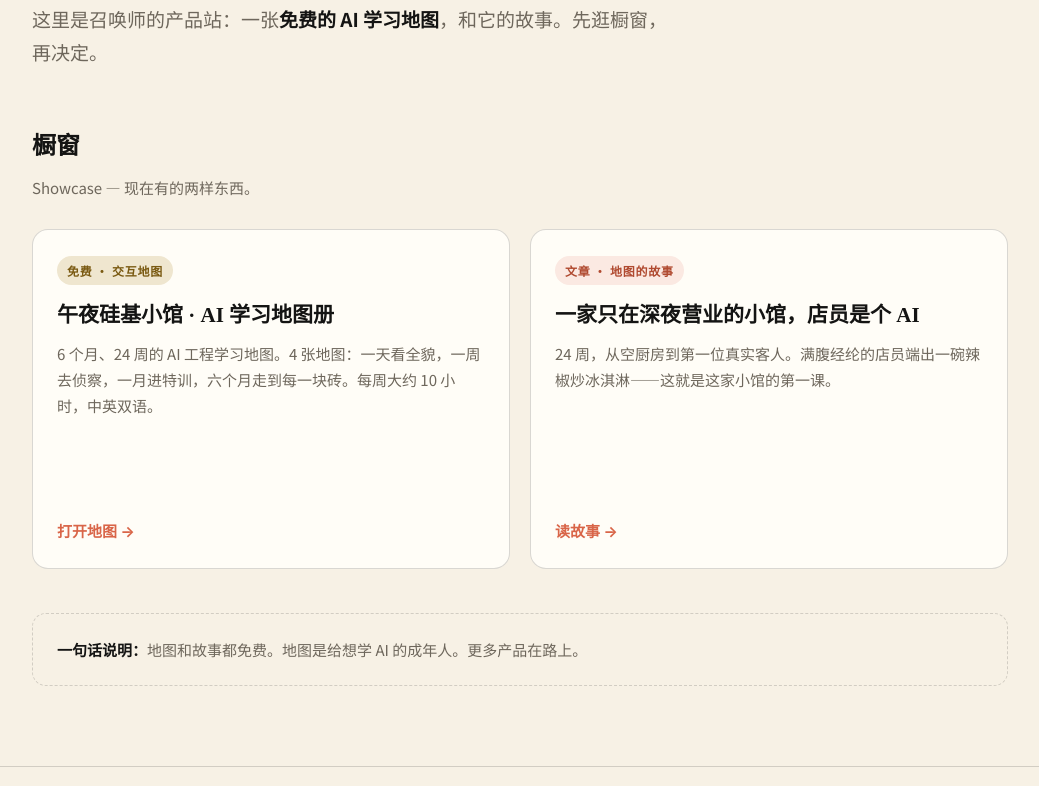
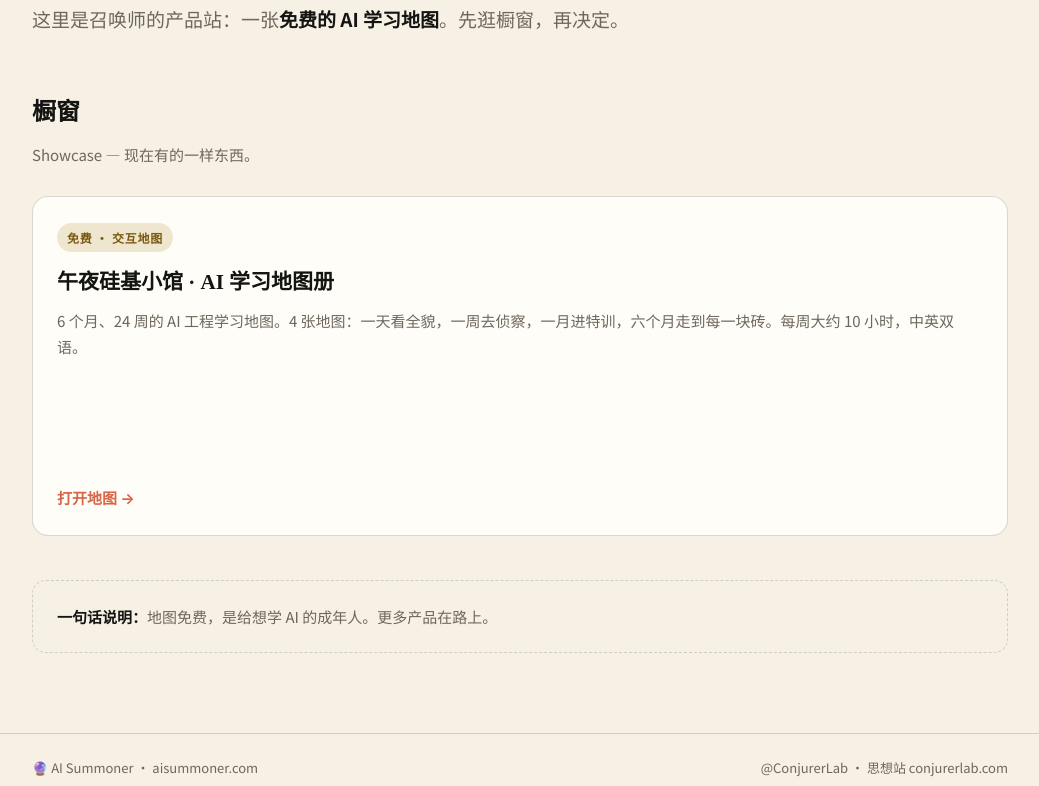
Before and after one commit to JoyceWay/AISummoner, a plain HTML site: page index.html in a window 1280 px wide. Shown: the part 240-1026 px from the top of the page, without its empty margins (120-1159 px from the left). Drawn offline with Linux system fonts and the light colour scheme.

Commit message:
Homepage: one showcase per project (Atlas only)
- Remove story card from homepage showcase; showcase grid now 1 column
- Remove 'story' nav link from homepage header; story is reached from inside the Atlas (story tab links to /atlas-story)
- Lede/meta/note no longer promise the story on the homepage
- llms.txt updated: showcase is Atlas only, story reached from Atlas story tab

Dot-matrix sticky (from earlier): topbar sticks on scroll, done dots are lit-lamp amber with glow

```diff
--- a/index.html
+++ b/index.html
@@ -4,7 +4,7 @@
 <meta charset="utf-8">
 <meta name="viewport" content="width=device-width, initial-scale=1">
 <title>AI Summoner — 学 AI，从一家小馆开始</title>
-<meta name="description" content="AI Summoner 是召唤师的产品站：免费的 AI 学习地图，和它的故事。">
+<meta name="description" content="AI Summoner 是召唤师的产品站：免费的 AI 学习地图。">
 <link rel="icon" type="image/svg+xml" href="/favicon.svg">
 <link rel="preconnect" href="https://fonts.googleapis.com">
 <link rel="preconnect" href="https://fonts.gstatic.com" crossorigin>
@@ -34,7 +34,7 @@
   .lede strong{color:var(--ink)}
   h2{font-family:"Noto Serif SC",serif;font-weight:700;font-size:24px;margin:0 0 6px}
   .sec-sub{color:var(--muted);font-size:15px;margin:0 0 28px}
-  .showcase{display:grid;grid-template-columns:repeat(2,1fr);gap:20px}
+  .showcase{display:grid;grid-template-columns:1fr;gap:20px}
   .card{background:var(--card);border:1px solid var(--line);border-radius:16px;
     padding:26px 24px 24px;display:flex;flex-direction:column;min-height:340px}
   .card .tag{display:inline-block;align-self:flex-start;font-size:12px;font-weight:700;
@@ -67,7 +67,6 @@
     <a class="brand" href="/">AI Summoner<span>.</span></a>
     <nav>
       <a href="/atlas">地图</a>
-      <a href="/atlas-story">故事</a>
     </nav>
   </div>
 </header>
@@ -75,10 +74,10 @@
   <div class="wrap">
     <div class="kicker">AI Summoner · 召唤师的产品站</div>
     <h1>学 AI，从一家小馆开始。</h1>
-    <p class="lede">这里是召唤师的产品站：一张<strong>免费的 AI 学习地图</strong>，和它的故事。先逛橱窗，再决定。</p>
+    <p class="lede">这里是召唤师的产品站：一张<strong>免费的 AI 学习地图</strong>。先逛橱窗，再决定。</p>
 
     <h2>橱窗</h2>
-    <p class="sec-sub">Showcase — 现在有的两样东西。</p>
+    <p class="sec-sub">Showcase — 现在有的一样东西。</p>
     <div class="showcase">
       <a class="card" href="/atlas">
         <span class="tag tag-free">免费 · 交互地图</span>
@@ -86,16 +85,10 @@
         <p>6 个月、24 周的 AI 工程学习地图。4 张地图：一天看全貌，一周去侦察，一月进特训，六个月走到每一块砖。每周大约 10 小时，中英双语。</p>
         <span class="cta">打开地图 →</span>
       </a>
-      <a class="card" href="/atlas-story">
-        <span class="tag tag-story">文章 · 地图的故事</span>
-        <h3>一家只在深夜营业的小馆，店员是个 AI</h3>
-        <p>24 周，从空厨房到第一位真实客人。满腹经纶的店员端出一碗辣椒炒冰淇淋——这就是这家小馆的第一课。</p>
-        <span class="cta">读故事 →</span>
-      </a>
     </div>
 
     <div class="note">
-      <strong>一句话说明：</strong>地图和故事都免费。地图是给想学 AI 的成年人。更多产品在路上。
+      <strong>一句话说明：</strong>地图免费，是给想学 AI 的成年人。更多产品在路上。
     </div>
   </div>
 </main>
```
Also changed, not shown: atlas.html (+1 -1 lines), llms.txt.
